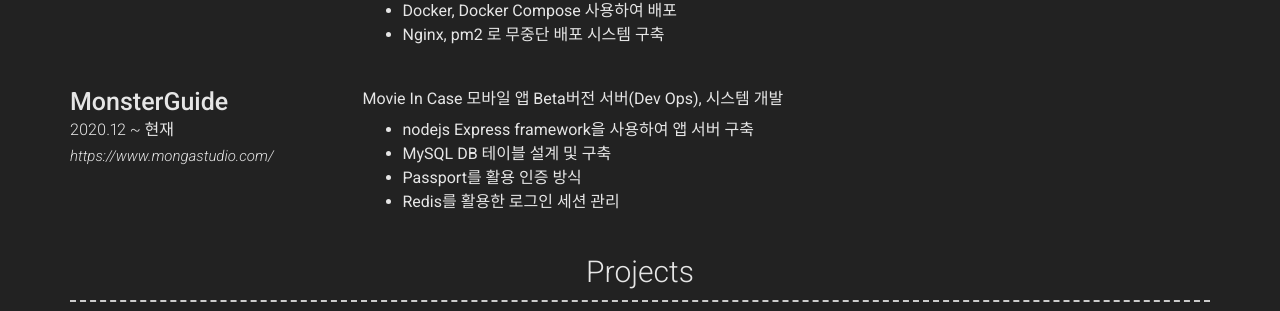
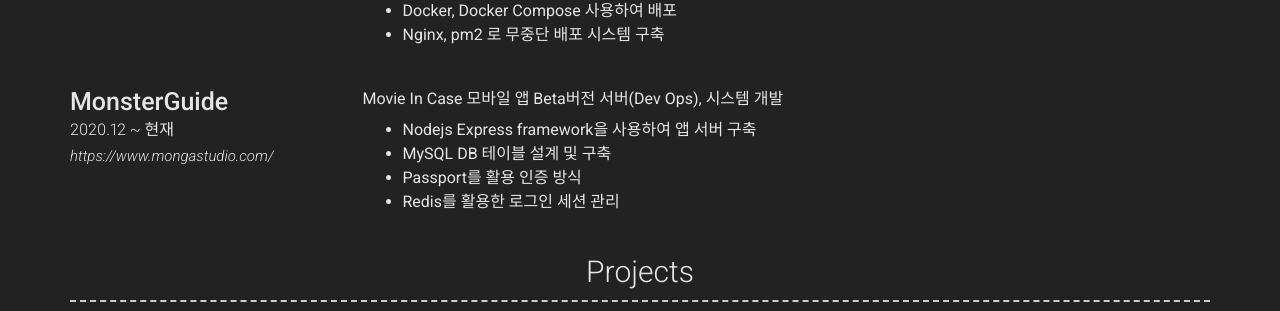
Before and after one commit to gwon713/gwon713.github.io, a Jekyll site: the page built from index.md, in a window 1280 px wide. Shown: the part 798-1109 px from the top of the page. Built offline with Jekyll 4.4.1, drawn with Linux system fonts in a browser that asks for light colours; nearby versions of some CDN libraries.

```diff
--- a/_config.yml
+++ b/_config.yml
@@ -83,7 +83,7 @@ content:
         link: https://www.mongastudio.com/
         description: | # this will include new lines to allow paragraphs
           Movie In Case 모바일 앱 Beta버전 서버(Dev Ops), 시스템 개발
-          - nodejs Express framework을 사용하여 앱 서버 구축
+          - Nodejs Express framework을 사용하여 앱 서버 구축
           - MySQL DB 테이블 설계 및 구축
           - Passport를 활용 인증 방식
           - Redis를 활용한 로그인 세션 관리
```
